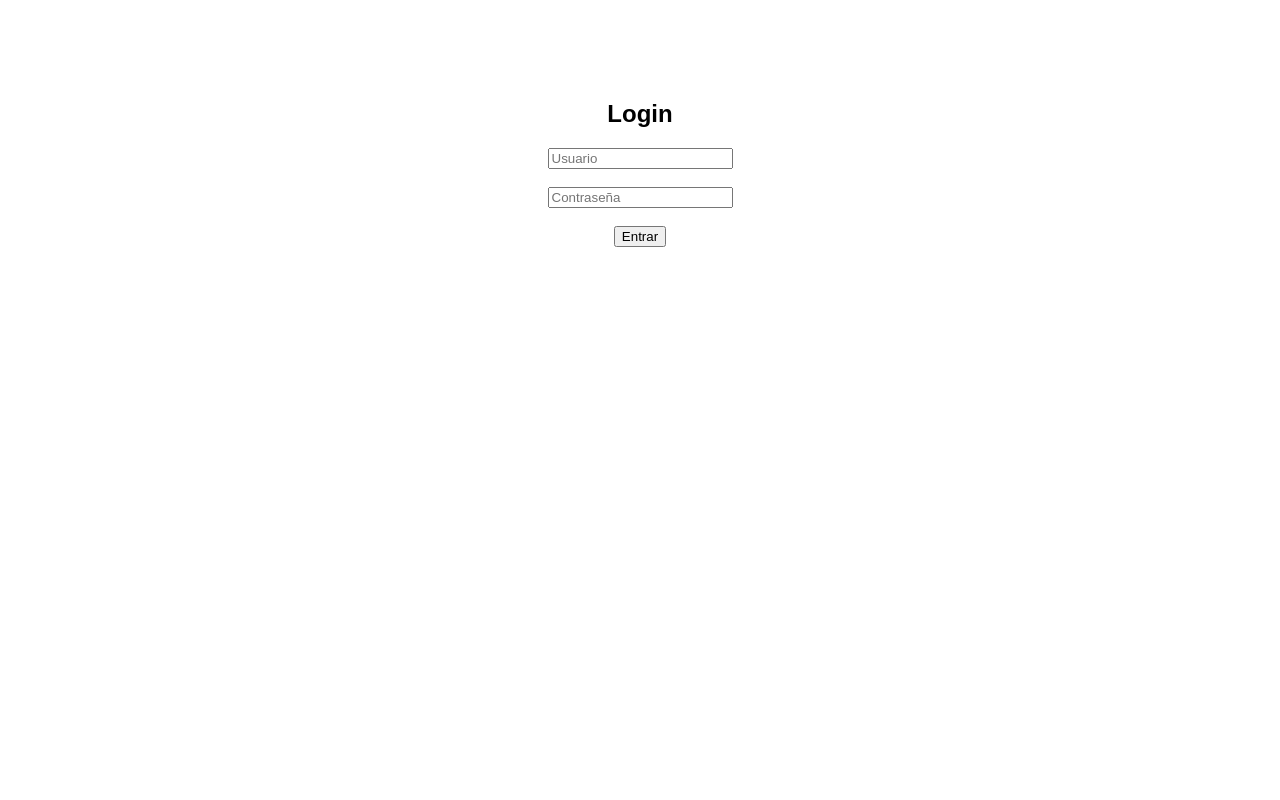
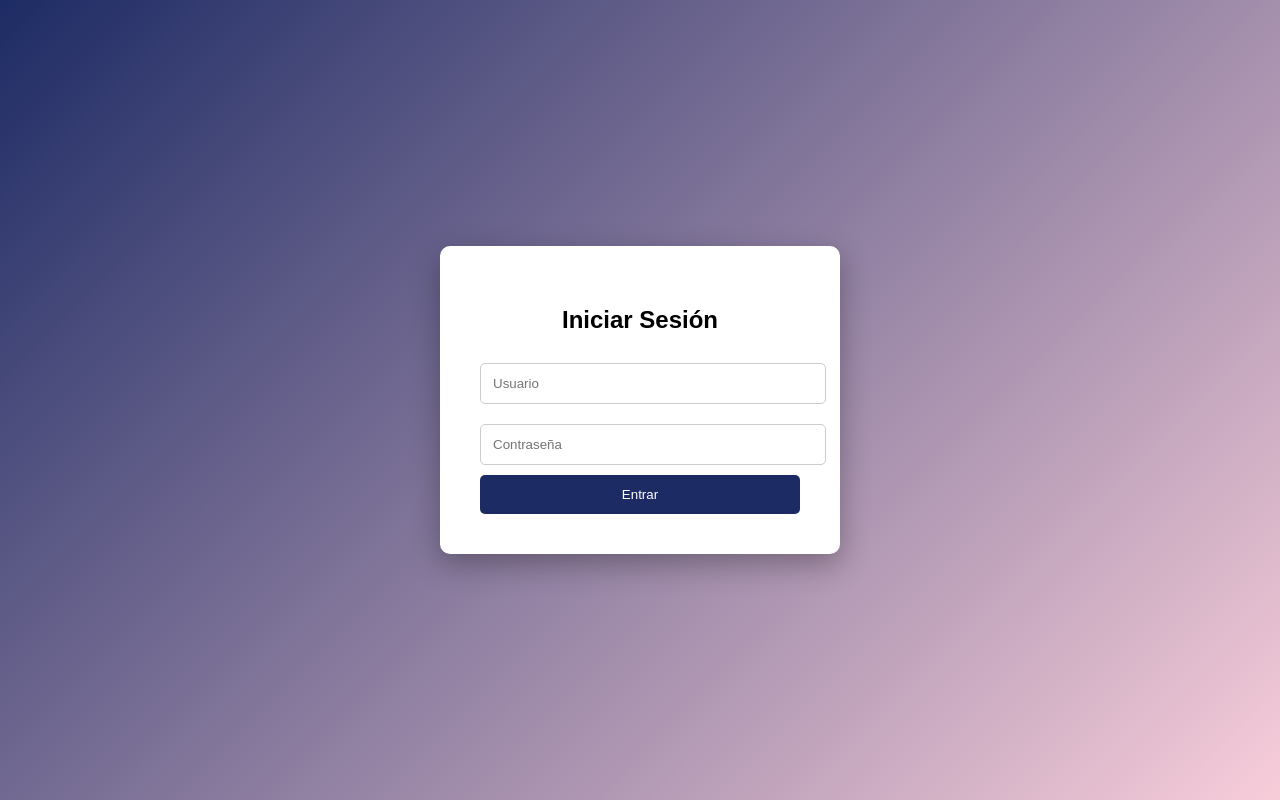
Before and after one commit to cristian207-xz/Ciberseguridad_b, a plain HTML site: page login.html in a window 1280 px wide. Drawn offline with Linux system fonts and the light colour scheme.

Commit message:
Update login.html

```diff
--- a/login.html
+++ b/login.html
@@ -3,13 +3,67 @@
 <head>
 <meta charset="UTF-8">
 <title>Login</title>
+<style>
+body {
+  margin: 0;
+  font-family: Arial;
+  background: linear-gradient(135deg, #1d2b64, #f8cdda);
+  height: 100vh;
+  display: flex;
+  justify-content: center;
+  align-items: center;
+}
+
+.login-box {
+  background: white;
+  padding: 40px;
+  border-radius: 10px;
+  width: 320px;
+  box-shadow: 0 10px 30px rgba(0,0,0,0.3);
+}
+
+h2 {
+  text-align: center;
+}
+
+input {
+  width: 100%;
+  padding: 12px;
+  margin: 10px 0;
+  border-radius: 5px;
+  border: 1px solid #ccc;
+}
+
+button {
+  width: 100%;
+  padding: 12px;
+  background: #1d2b64;
+  color: white;
+  border: none;
+  border-radius: 5px;
+  cursor: pointer;
+}
+
+button:hover {
+  background: #0f1a4d;
+}
+
+.error {
+  color: red;
+  display: none;
+  text-align: center;
+}
+</style>
 </head>
-<body style="text-align:center; font-family:Arial; margin-top:100px;">
-<h2>Login</h2>
-<input id="user" placeholder="Usuario"><br><br>
-<input id="pass" type="password" placeholder="Contraseña"><br><br>
-<button onclick="login()">Entrar</button>
-<p id="error" style="color:red; display:none;">Datos incorrectos</p>
+<body>
+
+<div class="login-box">
+  <h2>Iniciar Sesión</h2>
+  <input id="user" placeholder="Usuario">
+  <input id="pass" type="password" placeholder="Contraseña">
+  <button onclick="login()">Entrar</button>
+  <p class="error" id="error">Credenciales incorrectas</p>
+</div>
 
 <script>
 function login(){
@@ -25,5 +79,6 @@ function login(){
   }
 }
 </script>
+
 </body>
 </html>
```
